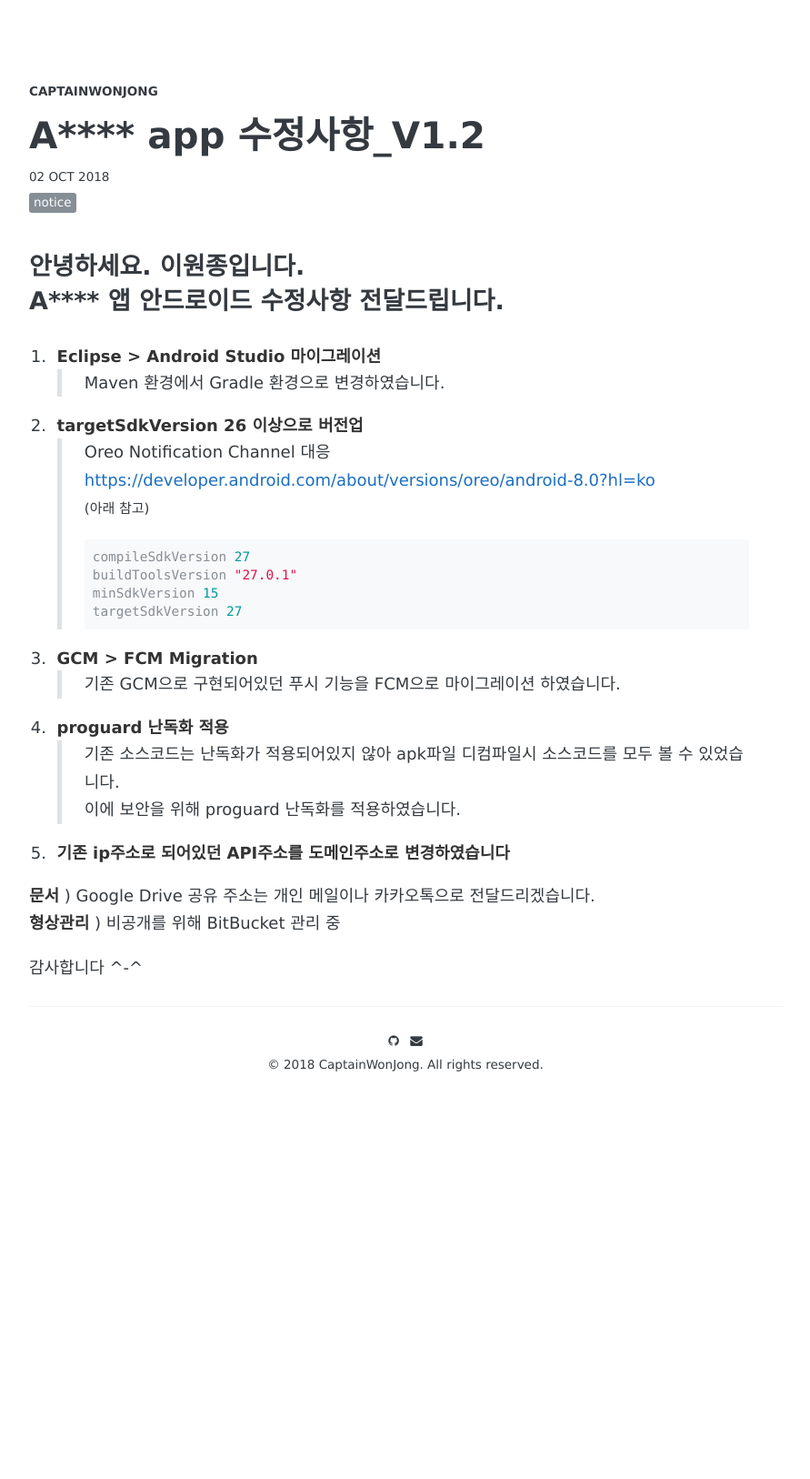
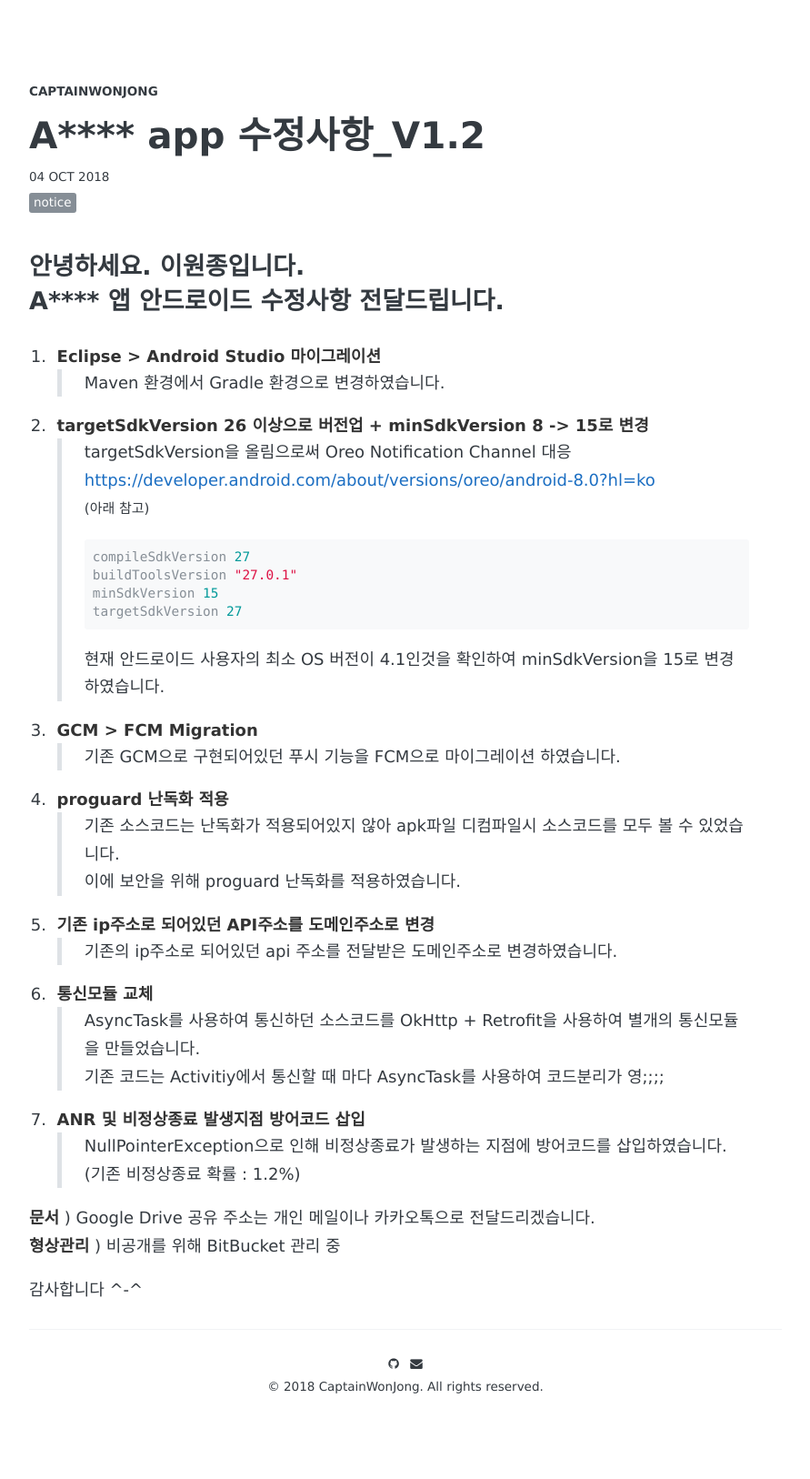
Before and after one commit to CaptainWonJong/CaptainWonJong.github.io, a Jekyll site: the page built from _posts/2018-10-04-A****.apk 수정사항.md, in a window 1280 px wide. Shown: the whole page at 91% size, without its empty margins (194-1085 px from the left). Built offline with Jekyll 4.4.1, drawn with Linux system fonts in a browser that asks for light colours; some web fonts are replaced; comment, search, counter and statistics services are not loaded; before the commit the page ends 1271 px from its top, so only the background shows below that.

Commit message:
modify a****

````diff
--- a/_posts/2018-10-02-A****.apk 수정사항.md
+++ b/_posts/2018-10-04-A****.apk 수정사항.md
@@ -2,7 +2,7 @@
 layout: post
 title: "A**** app 수정사항_V1.2"
 description: "A**** app 수정사항"
-date: 2018-10-02
+date: 2018-10-04
 tags: [notice]
 comments: false
 share: false
@@ -13,8 +13,8 @@ share: false
 1. **Eclipse > Android Studio 마이그레이션**
 > Maven 환경에서 Gradle 환경으로 변경하였습니다.
 
-2. **targetSdkVersion 26 이상으로 버전업**
-> Oreo Notification Channel 대응  <https://developer.android.com/about/versions/oreo/android-8.0?hl=ko>
+2. **targetSdkVersion 26 이상으로 버전업 + minSdkVersion 8 -> 15로 변경**
+> targetSdkVersion을 올림으로써 Oreo Notification Channel 대응  <https://developer.android.com/about/versions/oreo/android-8.0?hl=ko>
 <small>(아래 참고)</small>
 ```java
 compileSdkVersion 27
@@ -22,6 +22,7 @@ buildToolsVersion "27.0.1"
 minSdkVersion 15
 targetSdkVersion 27
 ```
+현재 안드로이드 사용자의 최소 OS 버전이 4.1인것을 확인하여 minSdkVersion을 15로 변경하였습니다.
 
 3. **GCM > FCM Migration**
 > 기존 GCM으로 구현되어있던 푸시 기능을 FCM으로 마이그레이션 하였습니다.
@@ -30,7 +31,18 @@ targetSdkVersion 27
 > 기존 소스코드는 난독화가 적용되어있지 않아 apk파일 디컴파일시 소스코드를 모두 볼 수 있었습니다.
 이에 보안을 위해 proguard 난독화를 적용하였습니다.
 
-5. **기존 ip주소로 되어있던 API주소를 도메인주소로 변경하였습니다**
+5. **기존 ip주소로 되어있던 API주소를 도메인주소로 변경**
+> 기존의 ip주소로 되어있던 api 주소를 전달받은 도메인주소로 변경하였습니다.
+
+6. **통신모듈 교체**
+> AsyncTask를 사용하여 통신하던 소스코드를 OkHttp + Retrofit을 사용하여 별개의 통신모듈을 만들었습니다.
+기존 코드는 Activitiy에서 통신할 때 마다 AsyncTask를 사용하여 코드분리가 영;;;;
+
+7. **ANR 및 비정상종료 발생지점 방어코드 삽입**
+> NullPointerException으로 인해 비정상종료가 발생하는 지점에 방어코드를 삽입하였습니다.
+(기존 비정상종료 확률 : 1.2%)
+
+
 
 **문서** ) Google Drive 공유 주소는 개인 메일이나 카카오톡으로 전달드리겠습니다.
 **형상관리** ) 비공개를 위해 BitBucket 관리 중
````
Also changed, not shown: 5 other files.
